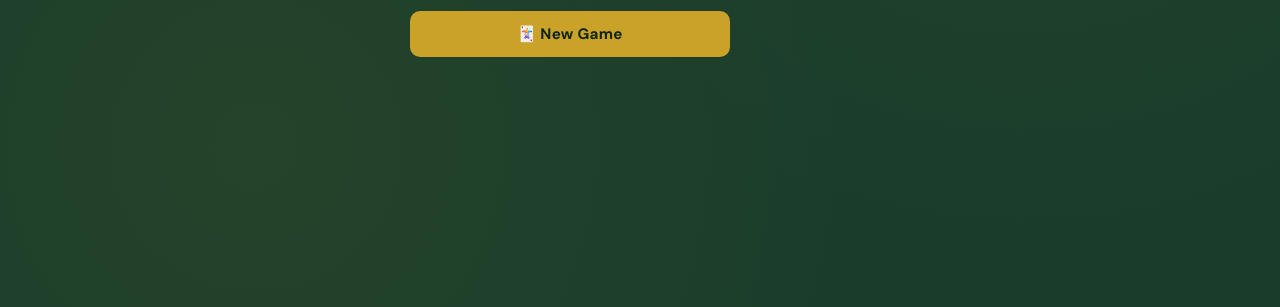
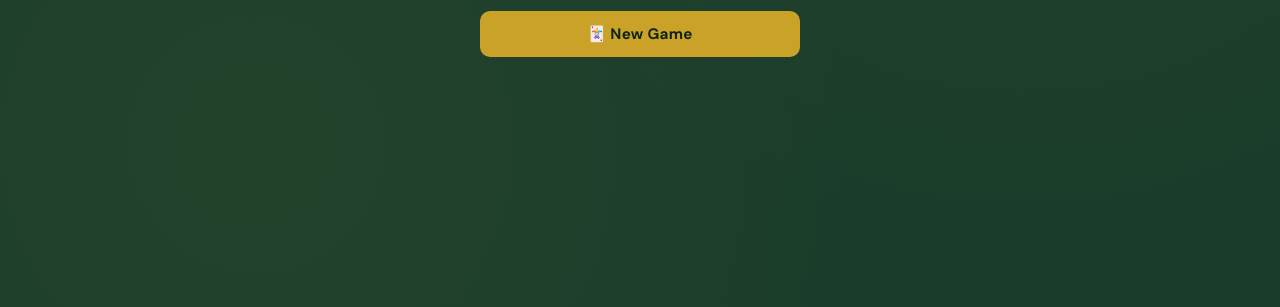
Before and after one commit to shadowa2j/Play-Nine, a plain HTML site: page index.html in a window 1280 px wide. Shown: the part 505-812 px from the top of the page. Drawn offline with nearby package versions, Linux system fonts and the light colour scheme.

Commit message:
Change margin style for layout alignment

```diff
--- a/index.html
+++ b/index.html
@@ -189,7 +189,7 @@
       display: flex;
       flex-direction: column;
       gap: 10px;
-      margin-bottom: 16px;
+      margin: 0 auto 16px;
     }
     .divider {
       color: rgba(255,255,255,0.25);
```
